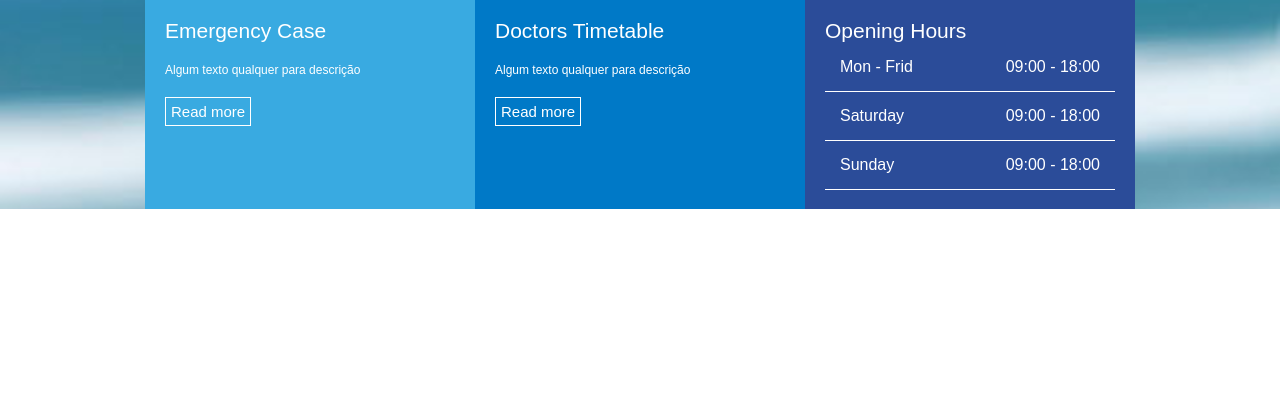
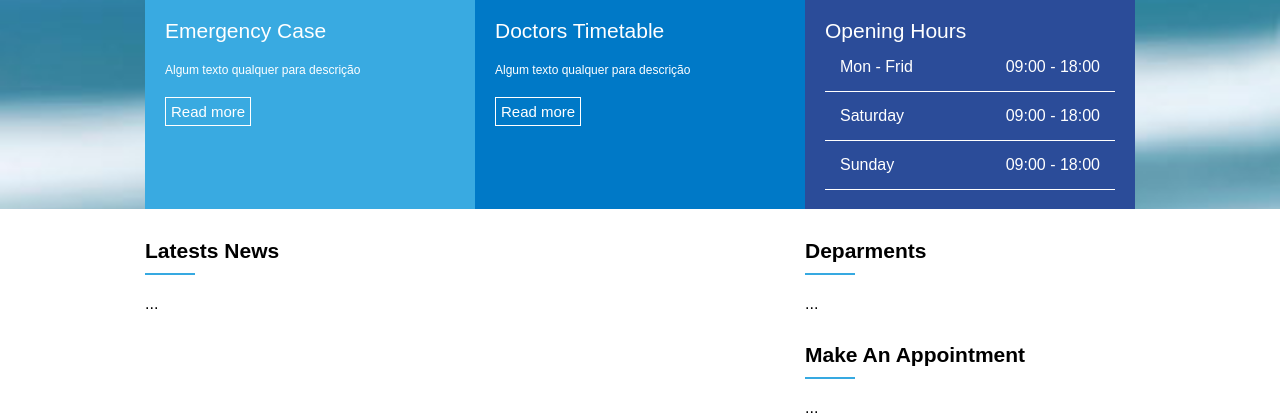
Before and after one commit to LucasSafeno/phpDoZeroAoProfissional, a PHP site: page / in a window 1280 px wide. Shown: the part 581-998 px from the top of the page. Before the commit the page ends 790 px from the top, so only its background shows below. Run offline with PHP 8.4, Linux system fonts and the light colour scheme.

Commit message:
PHP do Zero ao Profissional - HTML5/CSS3 - FlexBox - aula 4

```diff
--- a/projetos/01-flexbox/assets/css/template.css
+++ b/projetos/01-flexbox/assets/css/template.css
@@ -140,3 +140,34 @@ nav a:hover{
 	display: flex;
 	justify-content: space-between;
 }
+
+#geral{
+	display: flex;
+	justify-content: center;
+}
+
+#geral section{
+	flex: 2;
+}
+
+#geral aside{
+	flex: 1;
+}
+
+.widget_title{
+	margin-top: 30px;
+	margin-bottom: 20px;
+}
+
+.widget_title_text{
+	color: black;
+	font-size: 21px;
+	font-weight: bold;
+}
+
+.widget_title_bar{
+	width: 50px;
+	height: 2px;
+	background-color: #36A9E1;
+	margin-top: 10px;
+}
--- a/projetos/01-flexbox/index.html
+++ b/projetos/01-flexbox/index.html
@@ -61,9 +61,47 @@
 
 		 		</div> <!-- Banner 3 !-->
 		 	</div> <!-- Banner Options !-->
-
 		 </div> <!-- container banner !-->
 	</section>
 
+	<section id="geral">
+		<div class="container">
+			<section>
+				<div class="widget">
+					<div class="widget_title">
+						<div class="widget_title_text">Latests News</div>
+						<div class="widget_title_bar"></div>
+					</div> <!--widget title -->
+					<div class="widget_body">
+						...
+					</div> <!-- widget body-->
+				</div> <!-- widget-->
+			</section>
+			<aside>
+				<div class="widget">
+					<div class="widget_title">
+						<div class="widget_title_text">Deparments</div>
+						<div class="widget_title_bar"></div>
+					</div> <!--widget title -->
+					<div class="widget_body">
+						...
+					</div> <!-- widget body-->
+				</div> <!-- widget-->
+
+				<div class="widget">
+					<div class="widget_title">
+						<div class="widget_title_text">Make An Appointment</div>
+						<div class="widget_title_bar"></div>
+					</div> <!--widget title -->
+					<div class="widget_body">
+						...
+					</div> <!-- widget body-->
+				</div> <!-- widget-->
+			</aside>
+		</div> <!-- container -->
+	</section>
+
+
+
 </body>
 </html>
```
